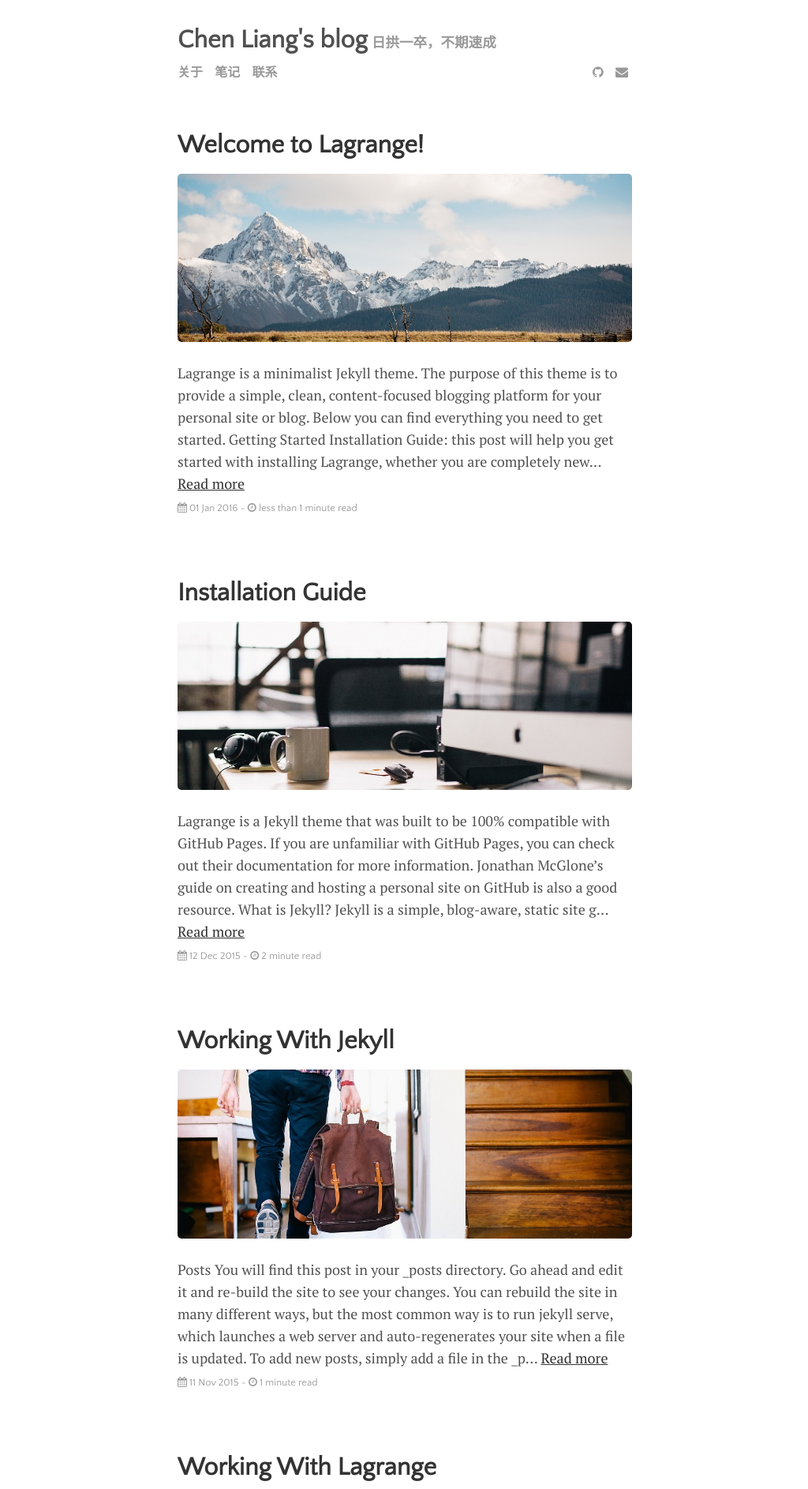
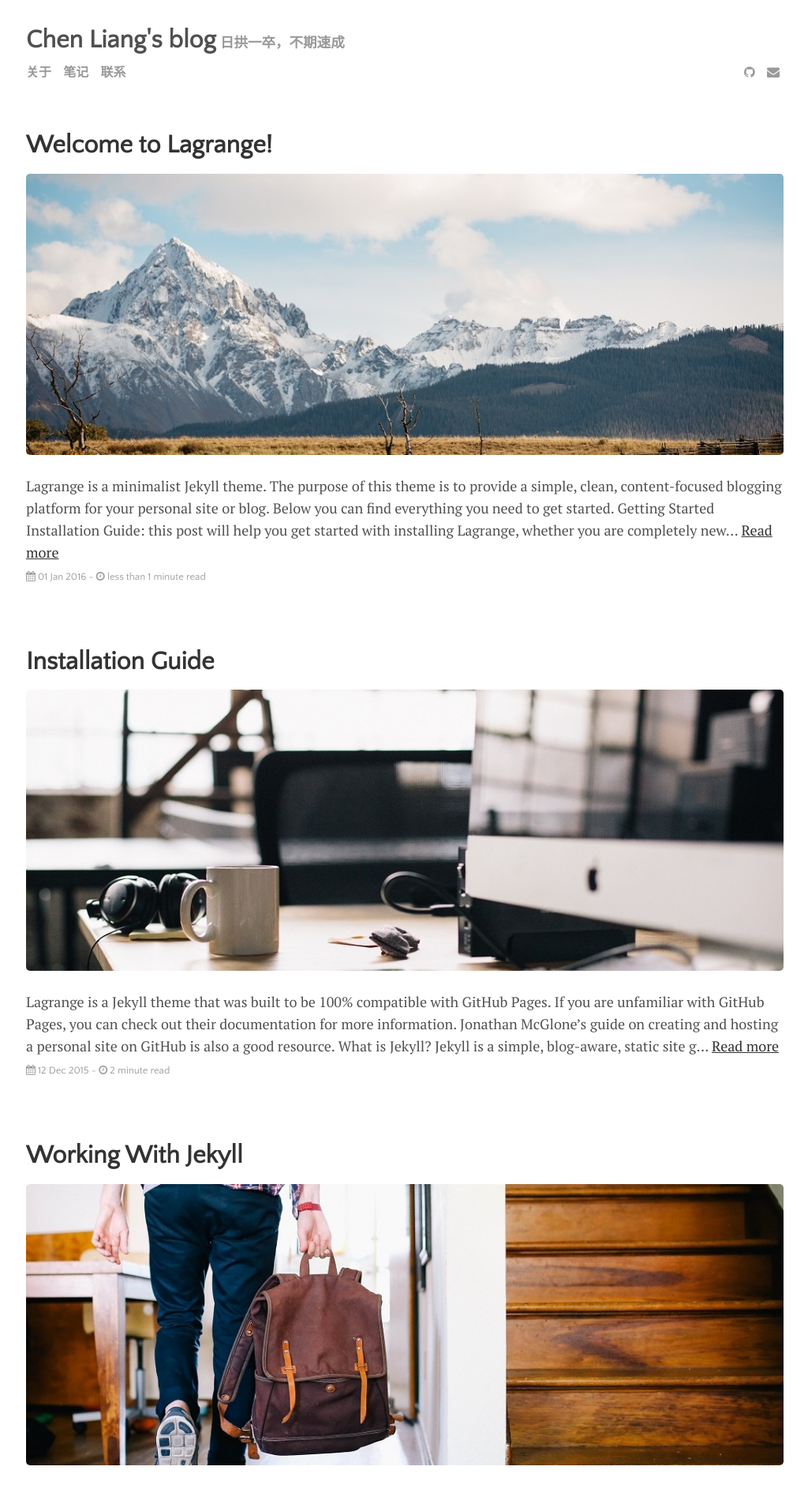
Before and after one commit to chenliangac/chenliangac.github.com, a Jekyll site: the page built from index.html, in a window 1280 px wide. Shown: the top 1885 px of the page at 79% size, without its empty margins (127-1151 px from the left). Built offline with Jekyll 4.4.1, drawn with Linux system fonts in a browser that asks for light colours; nearby versions of some CDN libraries; the list of posts is cut into pages by our own code.

Commit message:
Update main.css

```diff
--- a/css/main.css
+++ b/css/main.css
@@ -101,12 +101,12 @@ blockquote p {
 .container {
   margin-left: auto;
   margin-right: auto;
-  width: 615px;
+  width: 815px;
 }
 
 @media (max-width: 1366px) {
   .container {
-    width: 45vw;
+    width: 75vw;
   }
 }
 
```
